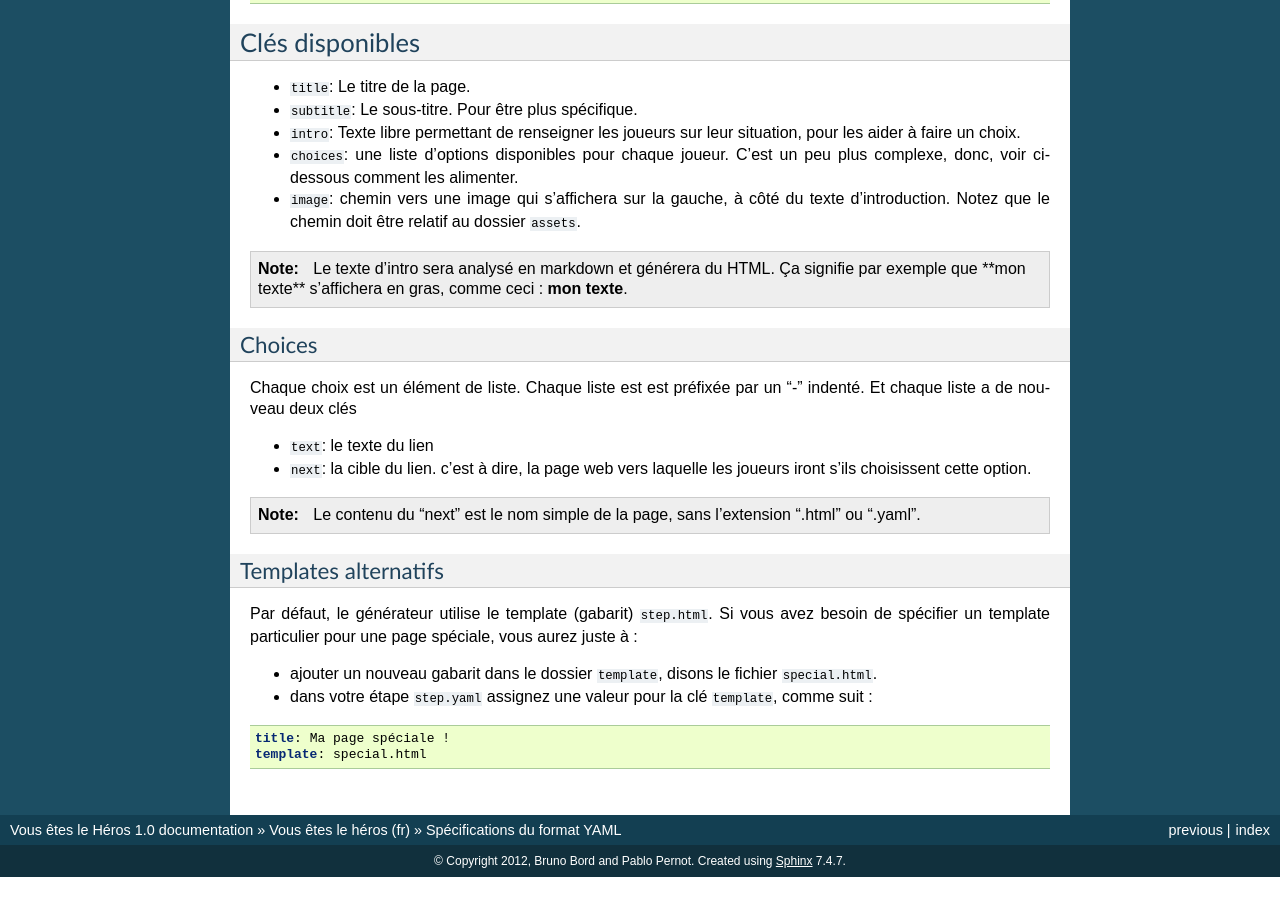
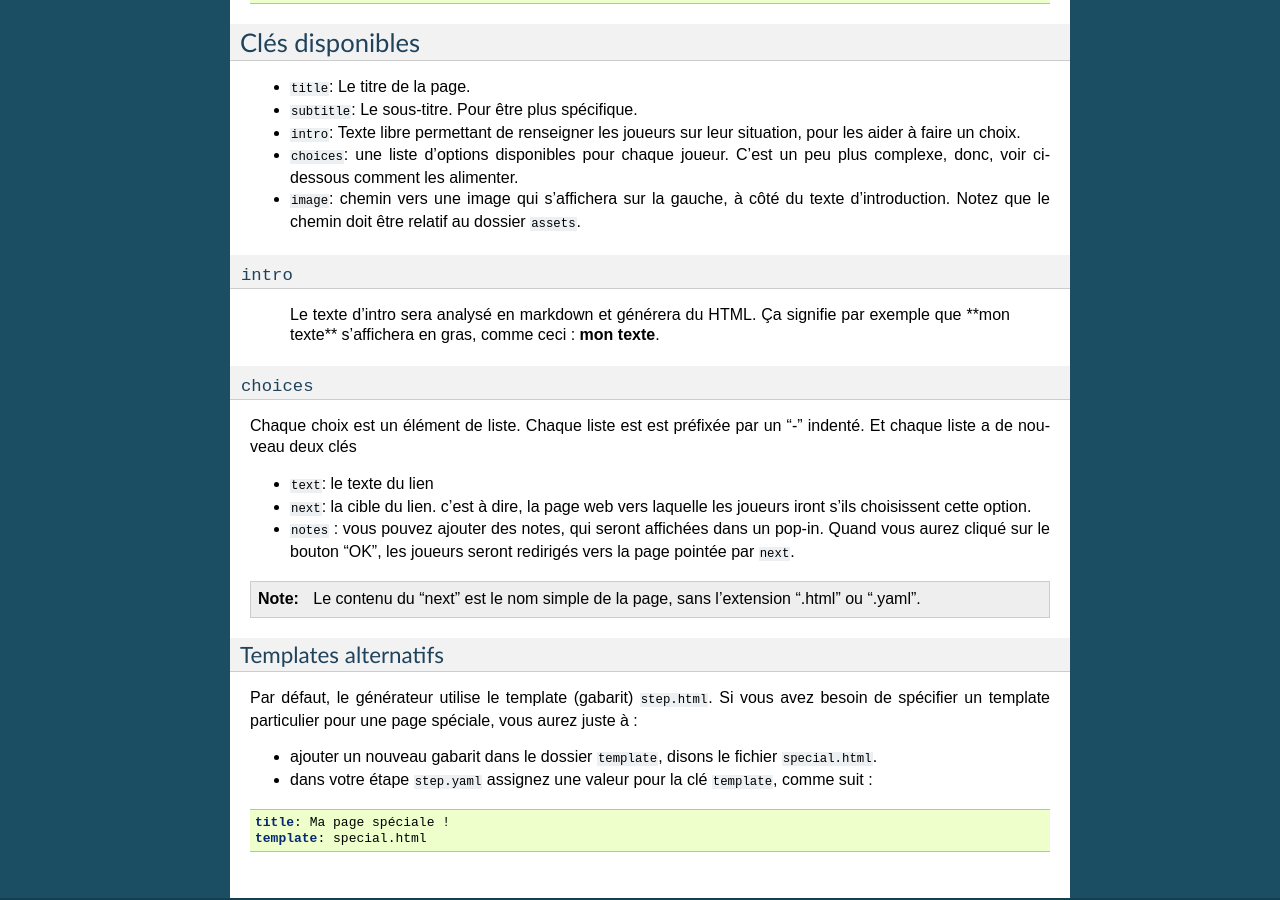
Before and after one commit to brunobord/vousetesleheros, a Sphinx documentation site: the page built from docs/fr/specs_yaml.rst, in a window 1280 px wide and 900 px high, scrolled down 673 px. Built offline with Sphinx 7.4.7, drawn with Linux system fonts in a browser that asks for light colours; before the commit the page ends 1550 px from its top, so only the background shows below that.

Commit message:
docs on "notes" yaml option. fixes #4

```diff
--- a/docs/fr/specs_yaml.rst
+++ b/docs/fr/specs_yaml.rst
@@ -52,15 +52,15 @@ Clés disponibles
 * ``image``: chemin vers une image qui s'affichera sur la gauche, à côté du texte
   d'introduction. Notez que le chemin doit être relatif au dossier :file:`assets`.
 
-.. note::
+``intro``
+---------
 
     Le texte d'intro sera analysé en markdown et générera du HTML. Ça signifie
     par exemple que \*\*mon texte\*\* s'affichera en gras, comme ceci :
     **mon texte**.
 
-
-Choices
--------
+``choices``
+-----------
 
 Chaque choix est un élément de liste. Chaque liste est est préfixée par un "-"
 indenté. Et chaque liste a de nouveau deux clés
@@ -68,6 +68,9 @@ indenté. Et chaque liste a de nouveau deux clés
 * ``text``: le texte du lien
 * ``next``: la cible du lien. c'est à dire, la page web vers laquelle les
   joueurs iront s'ils choisissent cette option.
+* ``notes`` : vous pouvez ajouter des notes, qui seront affichées dans un pop-in.
+  Quand vous aurez cliqué sur le bouton "OK", les joueurs seront redirigés vers
+  la page pointée par ``next``.
 
 .. note::
 
```
Also changed, not shown: docs/yaml_specs.rst (+11 -6 lines).
